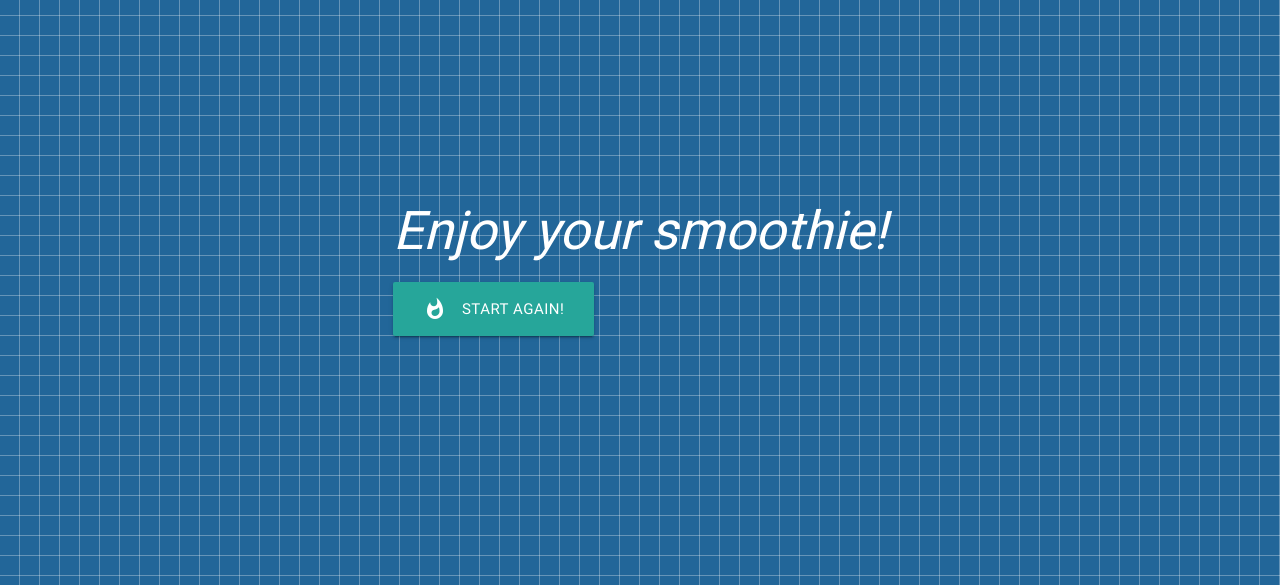
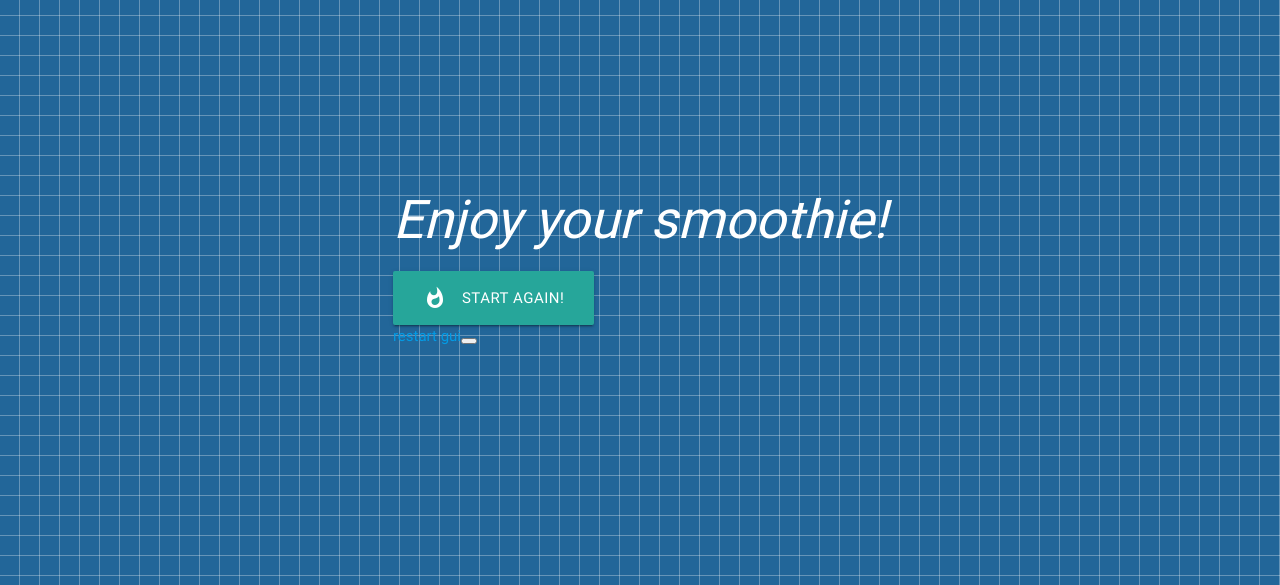
Before and after one commit to ConnerD2/blendtec-self-serve, a Flask app: page /complete in a window 1280 px wide. Shown: the part 144-729 px from the top of the page. Run offline with Flask 2, Linux system fonts and the light colour scheme; some libraries are stand-ins or nearby versions.

Commit message:
added restart gui button to layout template

```diff
--- a/templates/layout.html
+++ b/templates/layout.html
@@ -18,6 +18,7 @@
             <div class="barba-container">
                 {% block body %}
                 {% endblock %}
+        <a href= "localhost:8000/index.html">restart gui</a><button ="rinse">
             </div>
         </div>
         <script type="text/javascript" src="https://code.jquery.com/jquery-3.2.1.min.js"></script>
```
